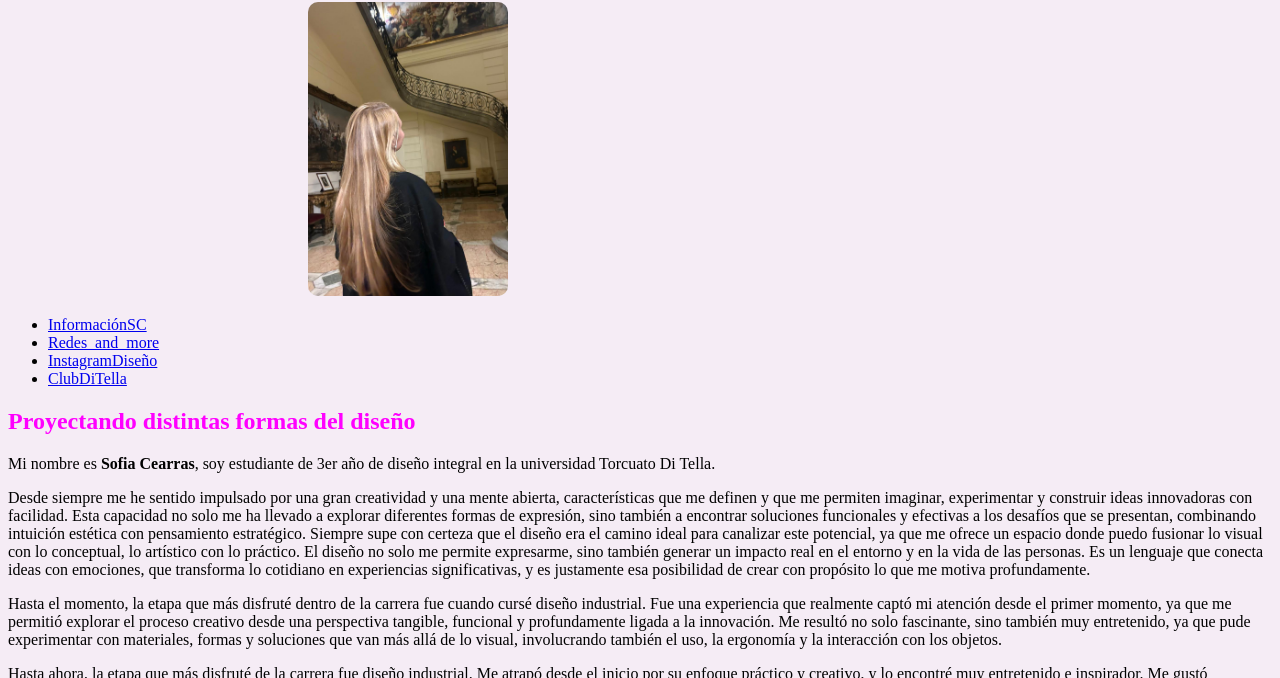
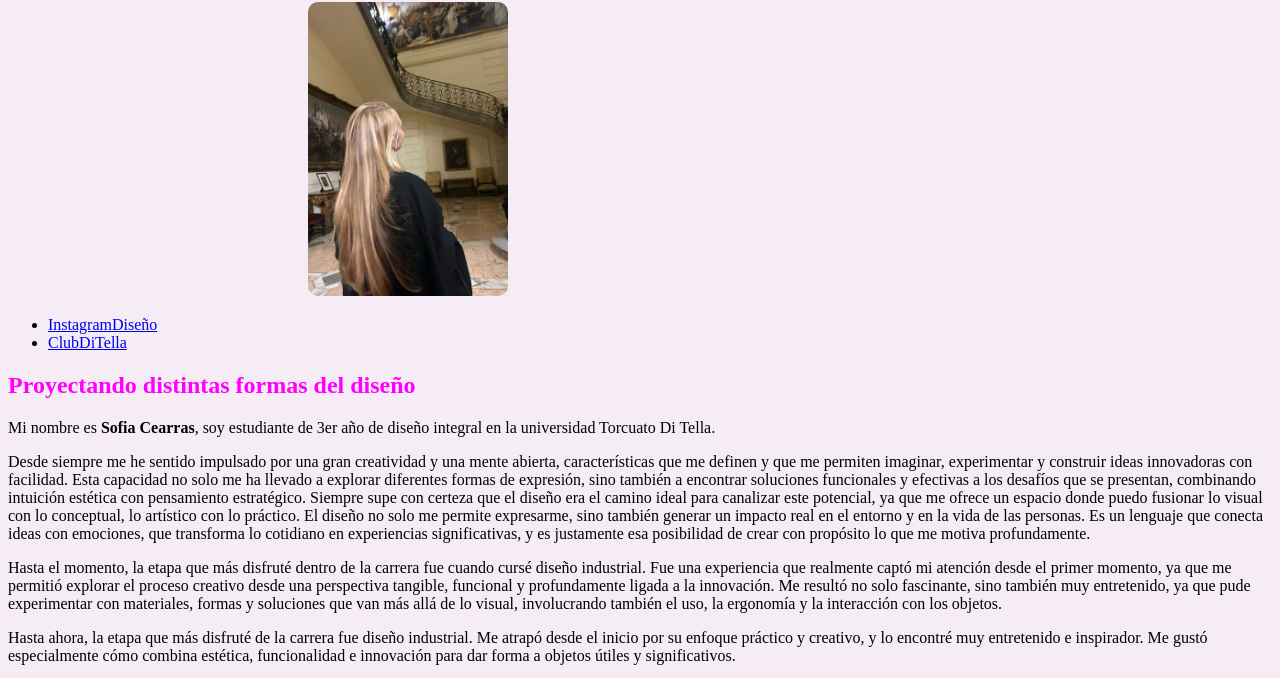
Before and after one commit to BaltasarBriones/SC.Acerca_de_mi, a plain HTML site: page index.html in a window 1280 px wide. Shown: the part 104-782 px from the top of the page. Drawn offline with Linux system fonts and the light colour scheme.

Commit message:
Add files via upload

```diff
--- a/index.html
+++ b/index.html
@@ -14,8 +14,6 @@
     <h1>Estudiante de diseño</h1>
     <img src="SofiCearras.jpeg" alt="SofiCearras" >
     <ul>
-        <li><a href="#InformaciónSC">InformaciónSC</a></li>
-        <li><a href="Redes_and_more">Redes_and_more</a></li>
         <li><a href="https://www.instagram.com/soficearras_design?igsh=MWtmajZtNnFzYnd0Mw==" target="_blank">InstagramDiseño</a></li>
         <li><a href="https://www.instagram.com/ditelladesignclub?igsh=aHF2dWJrdWZzb215" target="_blank">ClubDiTella</a></li>
       </ul>
```
